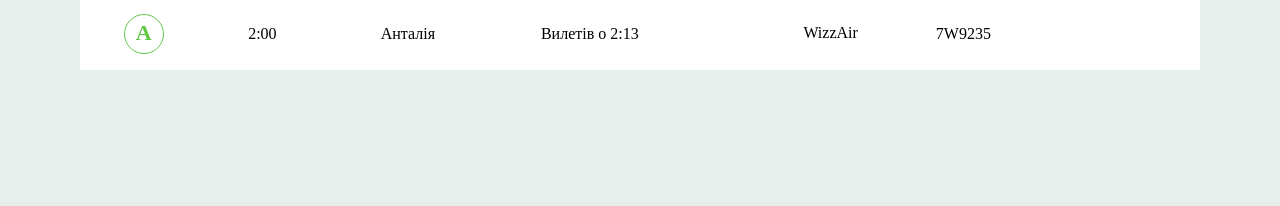
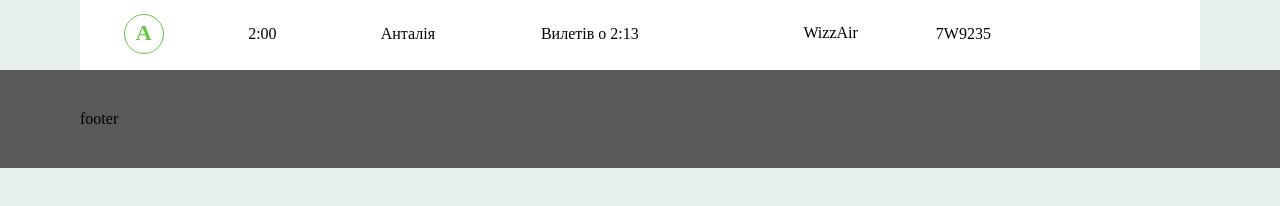
Before and after one commit to Victor-Davydenko/airport, a React (Create React App) app: page / in a window 1280 px wide. Shown: the part 466-672 px from the top of the page. Built offline with nearby package versions, Linux system fonts and the light colour scheme.

Commit message:
footer added

```diff
--- a/src/App.js
+++ b/src/App.js
@@ -6,6 +6,7 @@
 import SearchField from './components/search';
 import Filter from './components/filter';
 import Table from "./components/table";
+import Footer from "./components/footer";
 
 function App() {
   return (
@@ -16,6 +17,7 @@
         <Filter />
         <Table />
       </div>
+      <Footer />
     </div>
   );
 }
--- /dev/null
+++ b/src/components/footer/footer.jsx
@@ -0,0 +1,15 @@
+import React from 'react';
+
+import './footer.scss';
+
+const Footer = () => {
+  return (
+    <footer className="footer">
+      <div className="container">
+        footer
+      </div>
+    </footer>
+  )
+};
+
+export default Footer
--- /dev/null
+++ b/src/components/footer/footer.scss
@@ -0,0 +1,4 @@
+.footer {
+    background: #595959;
+    padding: 40px 0;
+}
--- /dev/null
+++ b/src/components/footer/index.js
@@ -0,0 +1,4 @@
+import Footer from "./footer";
+
+
+export default Footer
```
